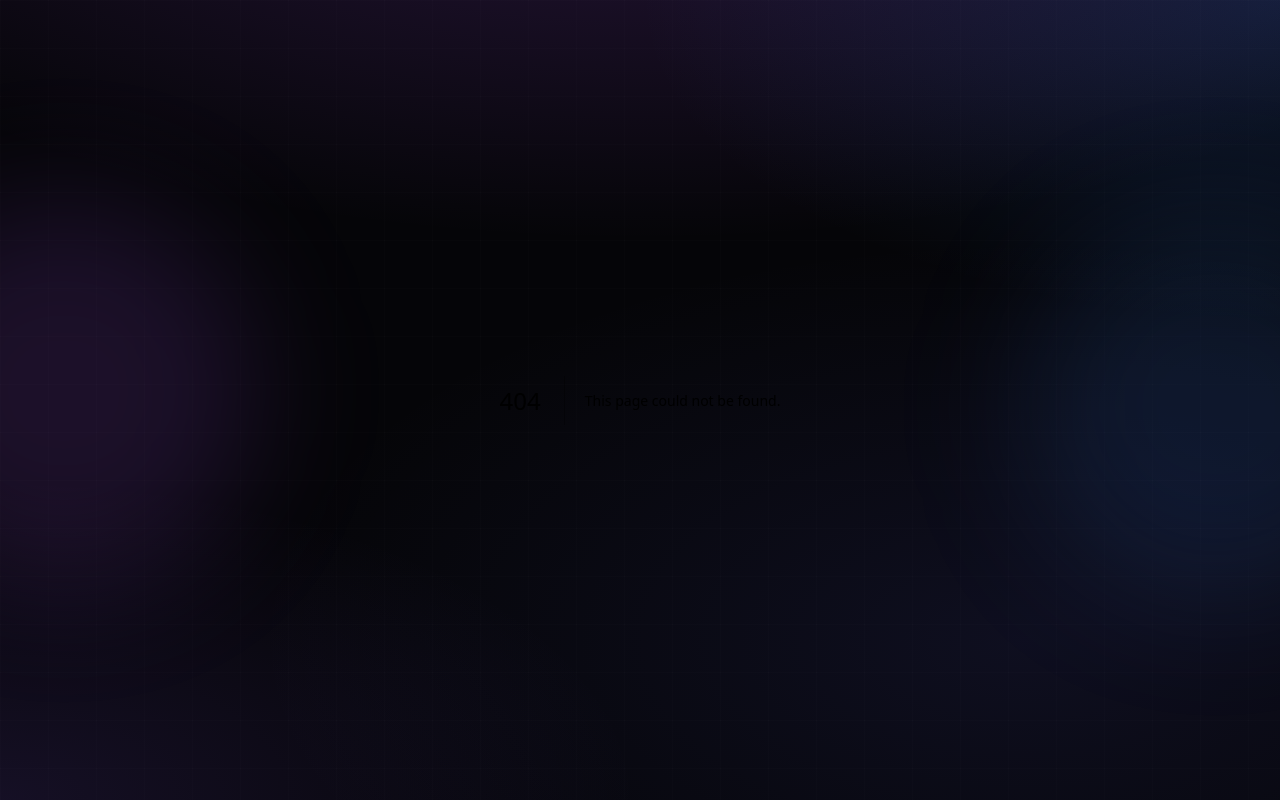
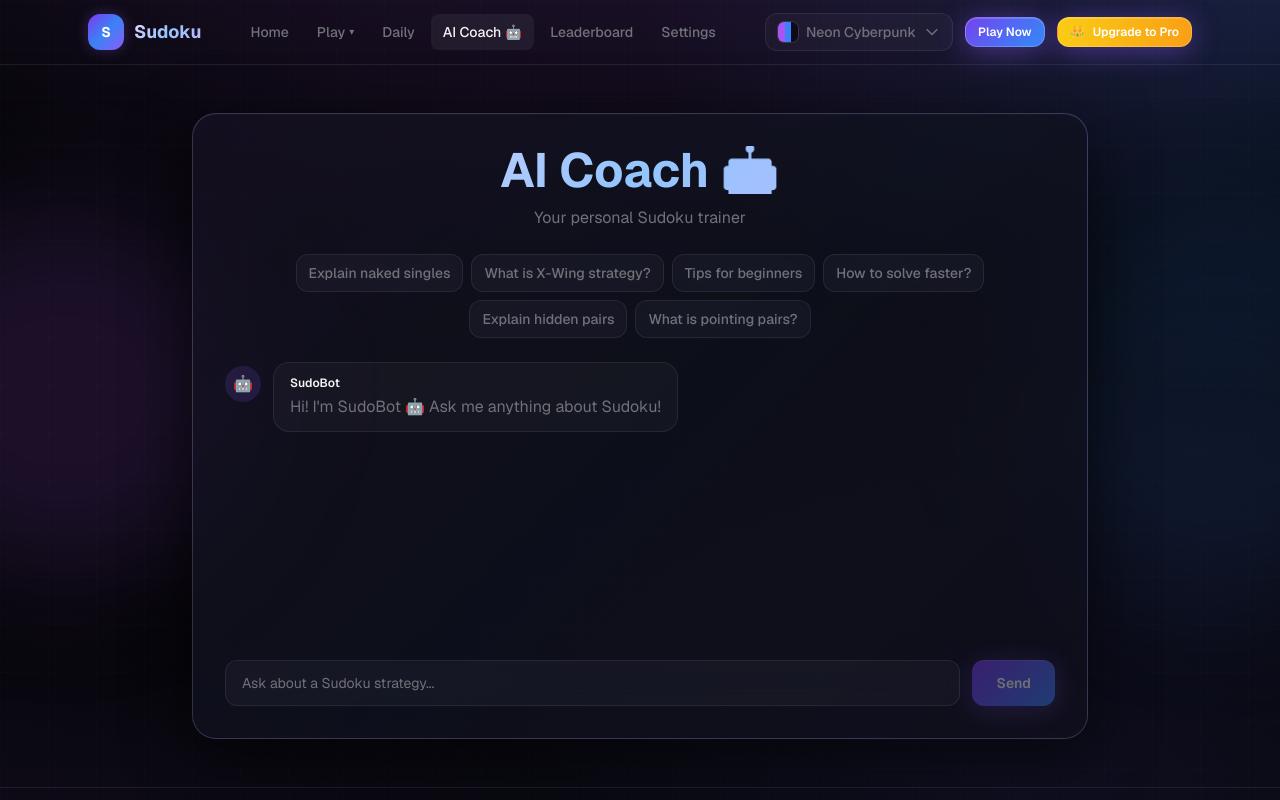
Before and after one commit to mamatovamarzhan/sudoku-platform, a Next.js app: page /coach in a window 1280 px wide. Before the commit this address had no page. Shown: the top 800 px of the page. Built offline with nearby package versions, Linux system fonts and the light colour scheme.

Commit message:
Add Gemini AI Coach page
Co-authored-by: Mamatova Marzhan <mamatovamarzhan@users.noreply.github.com>

```diff
--- /dev/null
+++ b/app/api/coach/route.ts
@@ -0,0 +1,71 @@
+import { NextRequest, NextResponse } from "next/server";
+
+interface CoachMessage {
+  role: "user" | "assistant";
+  content: string;
+}
+
+export async function POST(req: NextRequest) {
+  try {
+    const { messages } = (await req.json()) as { messages?: CoachMessage[] };
+
+    if (!Array.isArray(messages) || messages.length === 0) {
+      return NextResponse.json({ text: "Please send a message for SudoBot." }, { status: 400 });
+    }
+
+    const apiKey = process.env.GEMINI_API_KEY;
+    if (!apiKey) {
+      return NextResponse.json(
+        { text: "SudoBot is not configured yet. Please add GEMINI_API_KEY to the environment." },
+        { status: 500 }
+      );
+    }
+
+    const response = await fetch(
+      `https://generativelanguage.googleapis.com/v1beta/models/gemini-1.5-flash:generateContent?key=${apiKey}`,
+      {
+        method: "POST",
+        headers: { "Content-Type": "application/json" },
+        body: JSON.stringify({
+          contents: messages.map((message) => ({
+            role: message.role === "assistant" ? "model" : "user",
+            parts: [{ text: message.content }],
+          })),
+          systemInstruction: {
+            parts: [
+              {
+                text: `You are SudoBot, an expert and friendly Sudoku coach for SudoLogic platform.
+            Help players learn strategies: naked singles, hidden singles, naked pairs,
+            hidden pairs, pointing pairs, X-wing, Swordfish, Y-wing.
+            Be concise, encouraging, use emojis. Max 4-5 sentences per answer.`,
+              },
+            ],
+          },
+          generationConfig: {
+            maxOutputTokens: 500,
+            temperature: 0.7,
+          },
+        }),
+      }
+    );
+
+    if (!response.ok) {
+      return NextResponse.json(
+        { text: "Sorry, SudoBot couldn't respond right now." },
+        { status: response.status }
+      );
+    }
+
+    const data = await response.json();
+    const text =
+      data.candidates?.[0]?.content?.parts?.[0]?.text ??
+      "Sorry, I couldn't respond.";
+
+    return NextResponse.json({ text });
+  } catch (error) {
+    return NextResponse.json(
+      { text: "Sorry, SudoBot ran into an error." },
+      { status: 500 }
+    );
+  }
+}
--- /dev/null
+++ b/app/coach/page.tsx
@@ -0,0 +1,12 @@
+import { SiteShell } from "@/components/layout/SiteShell";
+import { AICoachPage } from "@/components/coach/AICoachPage";
+
+export default function CoachPage() {
+  return (
+    <SiteShell>
+      <div className="py-8 sm:py-12 px-4 sm:px-6">
+        <AICoachPage />
+      </div>
+    </SiteShell>
+  );
+}
--- /dev/null
+++ b/components/coach/AICoachPage.tsx
@@ -0,0 +1,179 @@
+"use client";
+
+import { FormEvent, KeyboardEvent, useEffect, useRef, useState } from "react";
+
+interface ChatMessage {
+  role: "user" | "assistant";
+  content: string;
+}
+
+const QUICK_PROMPTS = [
+  "Explain naked singles",
+  "What is X-Wing strategy?",
+  "Tips for beginners",
+  "How to solve faster?",
+  "Explain hidden pairs",
+  "What is pointing pairs?",
+];
+
+const WELCOME_MESSAGE = "Hi! I'm SudoBot 🤖 Ask me anything about Sudoku!";
+
+export function AICoachPage() {
+  const [messages, setMessages] = useState<ChatMessage[]>([
+    { role: "assistant", content: WELCOME_MESSAGE },
+  ]);
+  const [input, setInput] = useState("");
+  const [isLoading, setIsLoading] = useState(false);
+  const bottomRef = useRef<HTMLDivElement>(null);
+
+  useEffect(() => {
+    bottomRef.current?.scrollIntoView({ behavior: "smooth" });
+  }, [messages, isLoading]);
+
+  const sendMessage = async (content: string) => {
+    const trimmed = content.trim();
+    if (!trimmed || isLoading) return;
+
+    const nextMessages: ChatMessage[] = [...messages, { role: "user", content: trimmed }];
+    setMessages(nextMessages);
+    setInput("");
+    setIsLoading(true);
+
+    try {
+      const response = await fetch("/api/coach", {
+        method: "POST",
+        headers: { "Content-Type": "application/json" },
+        body: JSON.stringify({ messages: nextMessages }),
+      });
+      const data = await response.json();
+
+      setMessages((current) => [
+        ...current,
+        {
+          role: "assistant",
+          content: data.text ?? "Sorry, I couldn't respond.",
+        },
+      ]);
+    } catch (error) {
+      setMessages((current) => [
+        ...current,
+        {
+          role: "assistant",
+          content: "SudoBot could not connect right now. Try again in a moment ✨",
+        },
+      ]);
+    } finally {
+      setIsLoading(false);
+    }
+  };
+
+  const handleSubmit = (event: FormEvent<HTMLFormElement>) => {
+    event.preventDefault();
+    void sendMessage(input);
+  };
+
+  const handleKeyDown = (event: KeyboardEvent<HTMLInputElement>) => {
+    if (event.key === "Enter" && !event.shiftKey) {
+      event.preventDefault();
+      void sendMessage(input);
+    }
+  };
+
+  return (
+    <div className="mx-auto w-full max-w-4xl">
+      <div className="relative glass-card-lg bg-gradient-premium p-5 sm:p-8 overflow-hidden">
+        <div className="absolute inset-0 bg-card-overlay pointer-events-none" aria-hidden />
+
+        <div className="relative z-[1] flex min-h-[70vh] flex-col">
+          <header className="text-center">
+            <h1 className="text-3xl sm:text-5xl font-bold gradient-text">
+              AI Coach 🤖
+            </h1>
+            <p className="mt-3 text-sm sm:text-base text-themed-muted">
+              Your personal Sudoku trainer
+            </p>
+          </header>
+
+          <div className="mt-6 flex flex-wrap justify-center gap-2">
+            {QUICK_PROMPTS.map((prompt) => (
+              <button
+                key={prompt}
+                type="button"
+                onClick={() => void sendMessage(prompt)}
+                disabled={isLoading}
+                className="glass-panel px-3 py-2 text-xs sm:text-sm font-medium text-themed-muted transition-all duration-200 hover:text-themed-primary hover:bg-themed-glass-hover hover:border-themed-glow focus-visible:outline-none focus-visible:ring-2 focus-visible:ring-accent/60 disabled:opacity-40"
+              >
+                {prompt}
+              </button>
+            ))}
+          </div>
+
+          <div className="mt-6 flex-1 space-y-4 overflow-y-auto pr-1">
+            {messages.map((message, index) => {
+              const isUser = message.role === "user";
+              return (
+                <div
+                  key={`${message.role}-${index}-${message.content.slice(0, 12)}`}
+                  className={`flex gap-3 animate-fade-in ${isUser ? "justify-end" : "justify-start"}`}
+                >
+                  {!isUser && (
+                    <span className="mt-1 flex h-9 w-9 shrink-0 items-center justify-center rounded-full bg-accent-soft">
+                      🤖
+                    </span>
+                  )}
+                  <div
+                    className={`max-w-[82%] rounded-2xl px-4 py-3 text-sm sm:text-base leading-7 ${
+                      isUser
+                        ? "bg-gradient-accent text-white shadow-glow-sm"
+                        : "glass-panel text-themed-muted"
+                    }`}
+                  >
+                    <p className="mb-1 text-xs font-semibold text-themed-primary">
+                      {isUser ? "You" : "SudoBot"}
+                    </p>
+                    {message.content}
+                  </div>
+                  {isUser && (
+                    <span className="mt-1 flex h-9 w-9 shrink-0 items-center justify-center rounded-full bg-themed-glass">
+                      👤
+                    </span>
+                  )}
+                </div>
+              );
+            })}
+
+            {isLoading && (
+              <div className="flex justify-start gap-3 animate-fade-in">
+                <span className="mt-1 flex h-9 w-9 shrink-0 items-center justify-center rounded-full bg-accent-soft">
+                  🤖
+                </span>
+                <div className="glass-panel px-4 py-3 text-sm text-themed-muted">
+                  SudoBot is thinking... ✨
+                </div>
+              </div>
+            )}
+            <div ref={bottomRef} />
+          </div>
+
+          <form onSubmit={handleSubmit} className="mt-6 flex flex-col gap-3 sm:flex-row">
+            <input
+              value={input}
+              onChange={(event) => setInput(event.target.value)}
+              onKeyDown={handleKeyDown}
+              placeholder="Ask about a Sudoku strategy..."
+              disabled={isLoading}
+              className="glass-panel min-w-0 flex-1 px-4 py-3 text-sm text-themed-primary placeholder:text-themed-muted focus-visible:outline-none focus-visible:ring-2 focus-visible:ring-accent/60 disabled:opacity-50"
+            />
+            <button
+              type="submit"
+              disabled={!input.trim() || isLoading}
+              className="btn-glow inline-flex items-center justify-center rounded-xl bg-gradient-accent bg-[length:200%_200%] px-6 py-3 text-sm font-semibold text-white shadow-btn-primary transition-all duration-300 hover:shadow-glow focus-visible:outline-none focus-visible:ring-2 focus-visible:ring-accent/60 disabled:opacity-40"
+            >
+              Send
+            </button>
+          </form>
+        </div>
+      </div>
+    </div>
+  );
+}
--- a/components/layout/Navbar.tsx
+++ b/components/layout/Navbar.tsx
@@ -9,6 +9,7 @@ import { Button } from "@/components/ui/Button";
 const NAV_LINKS = [
   { href: "/", label: "Home" },
   { href: "/daily", label: "Daily" },
+  { href: "/coach", label: "AI Coach 🤖" },
   { href: "/leaderboard", label: "Leaderboard" },
   { href: "/settings", label: "Settings" },
 ];
```
